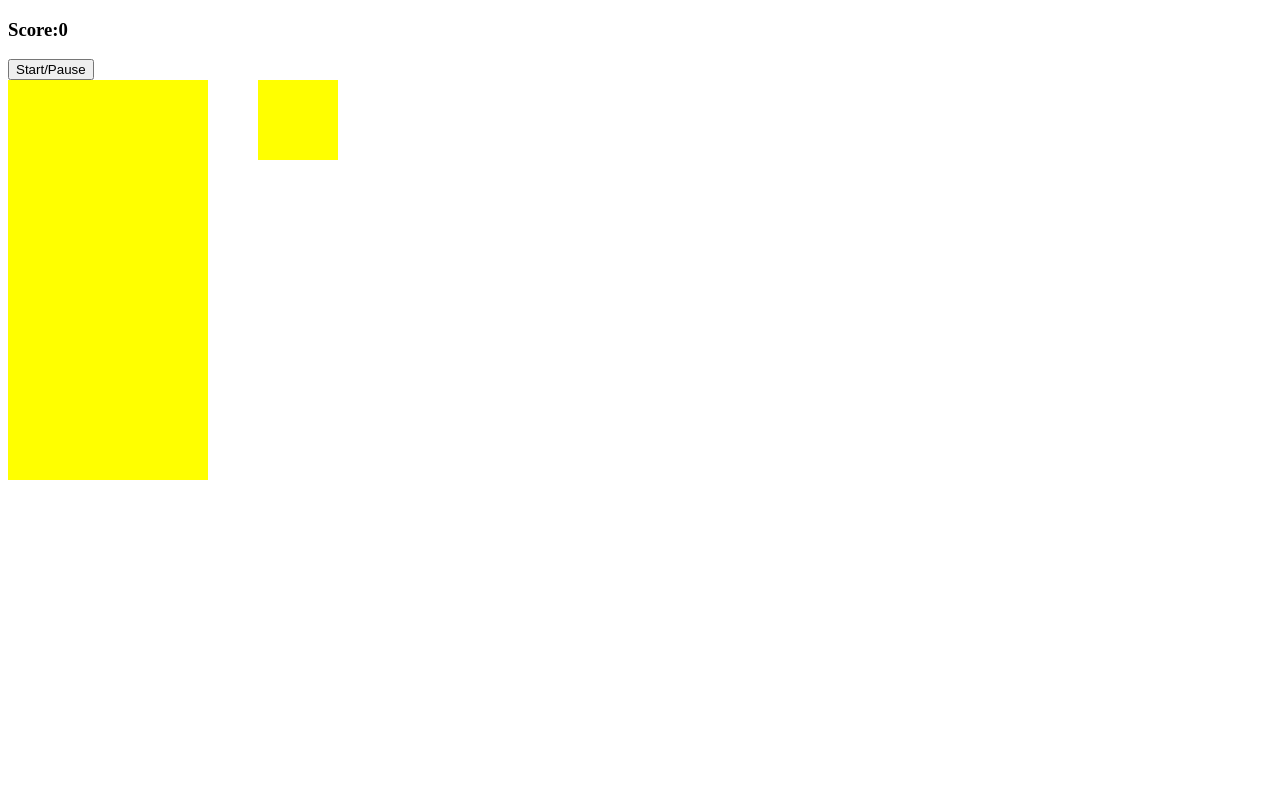
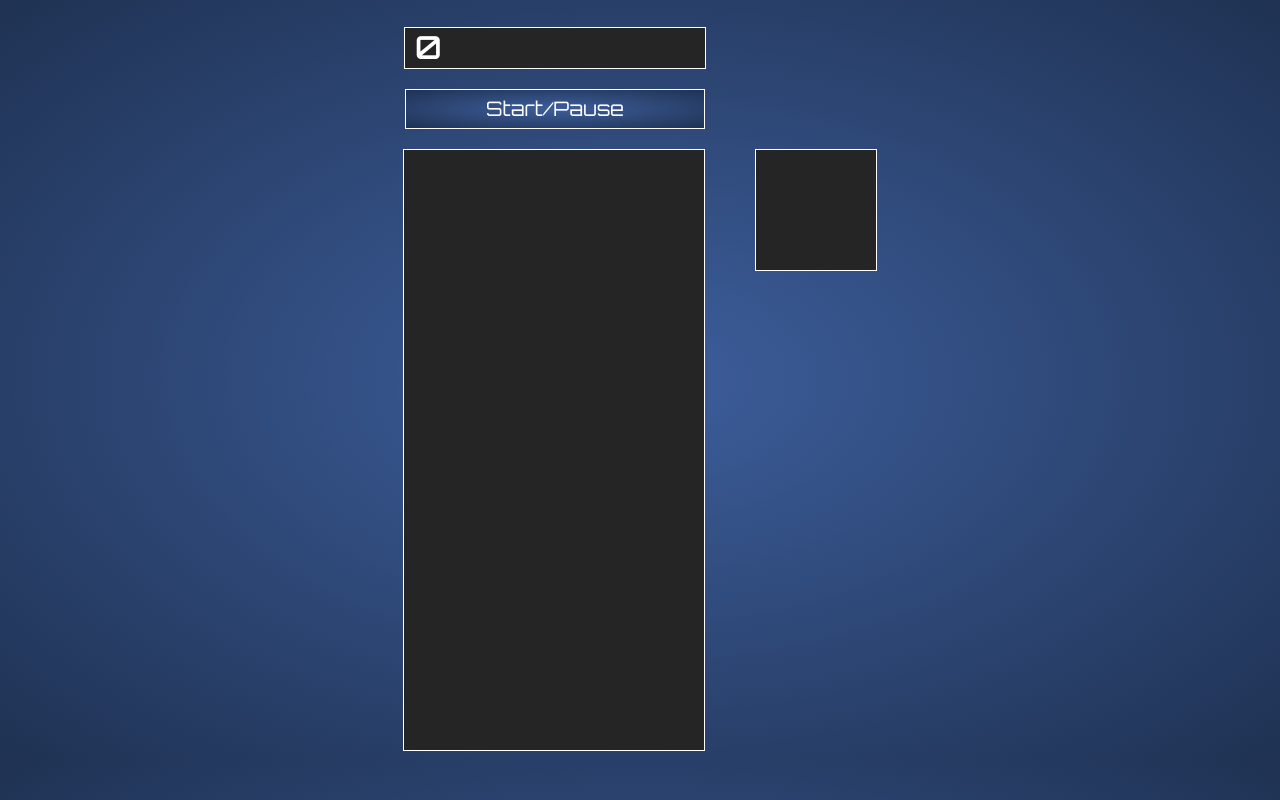
Before and after one commit to MrVaiter/Tetris, a plain HTML site: page index.html in a window 1280 px wide. Drawn offline with Linux system fonts and the light colour scheme.

Commit message:
Add css decor

```diff
--- a/app.js
+++ b/app.js
@@ -237,7 +237,7 @@ document.addEventListener('DOMContentLoaded', () => {
     // Add game over
     function gameOver(){
         if(current.some(index => squares[currentPosition + index].classList.contains('taken'))) {
-            scoreDisplay.innerHTML = 'end';
+            scoreDisplay.innerHTML = 'Game Over';
             clearInterval(timerId);
         }
     }
--- a/index.html
+++ b/index.html
@@ -7,12 +7,15 @@
     <meta name="viewport" content="width=device-width, initial-scale=1.0">
     <script src="app.js" charset="utf-8"></script>
     <link rel="stylesheet" href="style.css">
+    <link rel="preconnect" href="https://fonts.googleapis.com">
+    <link rel="preconnect" href="https://fonts.gstatic.com" crossorigin>
+    <link href="https://fonts.googleapis.com/css2?family=Orbitron&display=swap" rel="stylesheet">
     <title>Basic Tetris</title>
 </head>
 
 <body>
 
-    <h3>Score:<span id="score">0</span></h3>
+    <h3><span id="score">0</span></h3>
     <button id="start-button">Start/Pause</button>
 
     <div class="container">
@@ -229,6 +232,7 @@
             <div class="taken"></div>
         </div>
 
+        <div class="sidebar">
             <div class="mini-grid">
                 <div></div>
                 <div></div>
@@ -248,6 +252,7 @@
                 <div></div>
             </div>
         </div>
+    </div>
 
 </body>
 
--- a/style.css
+++ b/style.css
@@ -1,36 +1,75 @@
+body{
+    background-image: radial-gradient(rgb(61, 94, 156), rgb(31, 50, 83));
+    display: flex;
+    flex-direction: column;
+    align-items: center;
+}
+
+body h3{
+    margin-bottom: 20px;
+    width: 300px;
+    height: 40px;
+    text-align: left;
+    color: white;
+    margin-left: -170px;
+    background-color: rgb(37, 37, 37);
+    border: 1px solid rgb(255, 255, 255);
+}
+
 .container {
     display: flex;
 }
 
 .grid {
-    width: 200px;
-    height: 400px;
+    width: 300px;
+    height: 600px;
     display: flex;
     flex-wrap: wrap;
-    background-color: yellow;
+    background-color: rgb(37, 37, 37);
+    border: 1px solid rgb(255, 255, 255);
 }
 
 .grid div {
-    height: 20px;
-    width: 20px;
+    height: 30px;
+    width: 30px;
 }
 
 .tetromino {
-    outline: 1px solid rgb(0, 0, 0);
+    outline: 1px solid rgb(255, 255, 255);
     outline-offset: -1px;
     box-shadow: inset 0px 0px 10px 2px rgb(37, 37, 37);
 }
 
 .mini-grid {
     margin-left: 50px;
-    width: 80px;
-    height: 80px;
+    width: 120px;
+    height: 120px;
     display: flex;
     flex-wrap: wrap;
-    background-color: yellow;
+    background-color: rgb(37, 37, 37);
+    border: 1px solid rgb(255, 255, 255);
 }
 
 .mini-grid div{
-    height: 20px;
-    width: 20px;
+    height: 30px;
+    width: 30px;
 }
+
+#start-button{
+    width: 300px;
+    height: 40px;
+    margin-bottom: 20px;
+    background-image: radial-gradient(rgb(61, 94, 156), rgb(31, 50, 83));
+    border: 1px solid rgb(255, 255, 255);
+    color: rgb(255, 255, 255);
+    margin-left: -170px;
+    font-size: 20px;
+    font-family: 'Orbitron', sans-serif;
+}
+
+#score{
+    font-size: 30px;
+    margin-left: 10px;
+    line-height: 40px;
+    font-family: 'Orbitron', sans-serif;
+}
```
Lines whose indentation alone changed are shown as unchanged.
